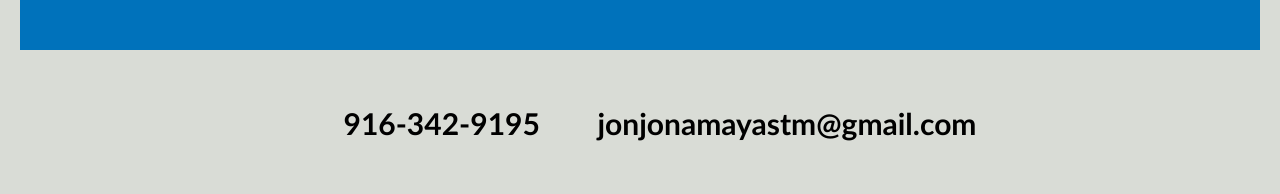
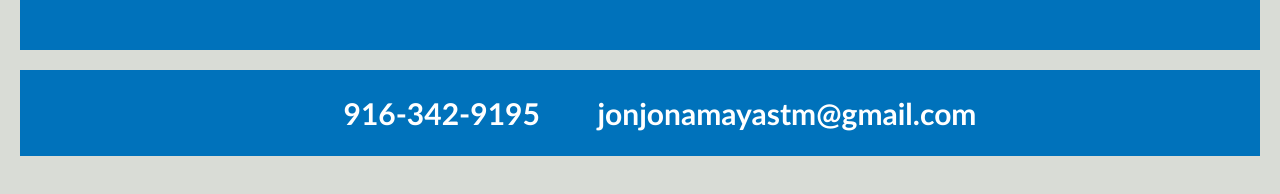
Before and after one commit to jmarkamaya/Professional-Portfolio, a plain HTML site: page index.html in a window 1280 px wide. Shown: the part 1840-2034 px from the top of the page. Drawn offline with Linux system fonts and the light colour scheme.

Commit message:
updated contact in css

```diff
--- a/style.css
+++ b/style.css
@@ -140,6 +140,10 @@ nav ul li a:hover {
     list-style-type: none;
     text-align: center;
     font-size: 30px;
+    background-color: #0072bb;
+    color: #ffffff;
+    padding: 50 px;
+    margin: 20px;
 }
 
 #contactme li {
```
